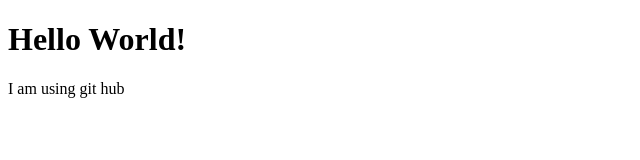
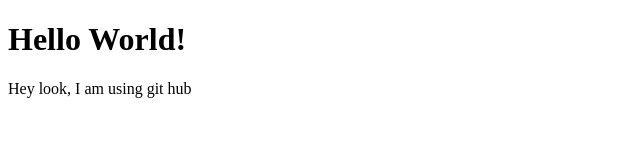
Before and after one commit to Dibya-Bharat/db099.github.io, a plain HTML site: page index.html in a window 1280 px wide. Shown: the full height of the page, 0-640 px from the left. Drawn offline with Linux system fonts and the light colour scheme.

Commit message:
Update index.html

```diff
--- a/index.html
+++ b/index.html
@@ -7,6 +7,6 @@
 </head>
 <body>
     <h1>Hello World!</h1>
-    <p>I am using git hub</p>
-</body>
+    <p>Hey look, I am using git hub</p>
+    </body>
 </html>
```
